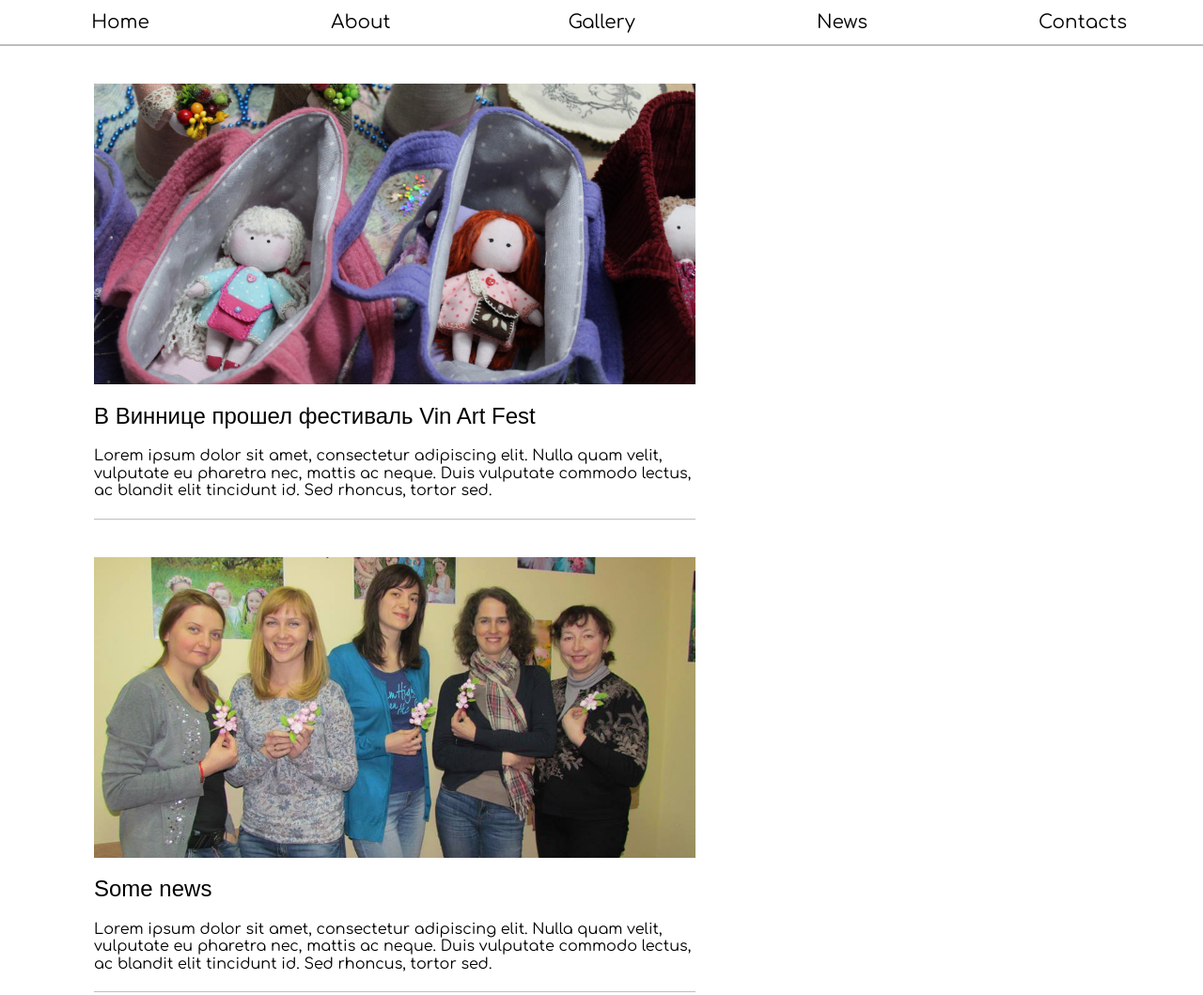
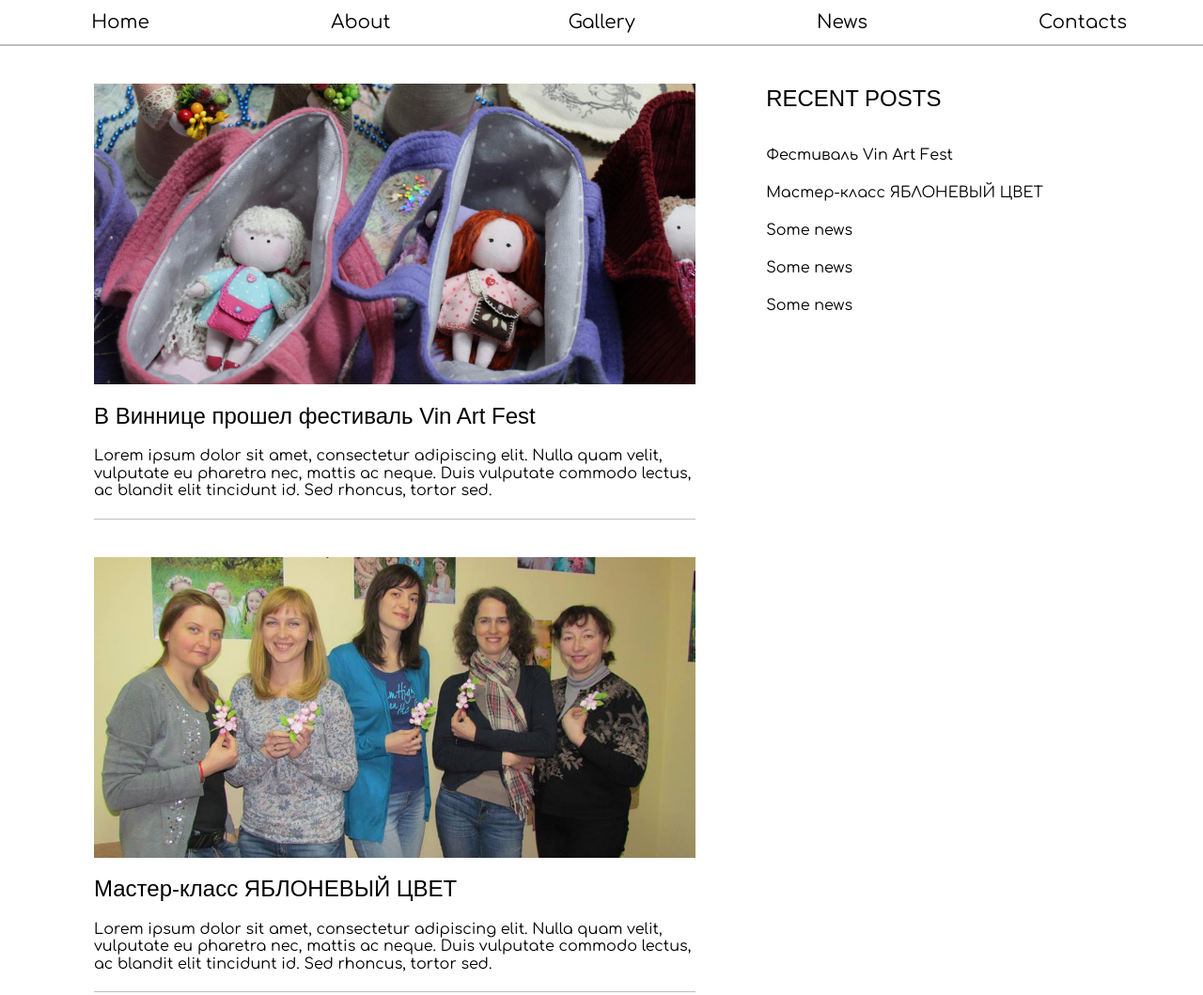
Before and after one commit to IrynaPiddubniak/Flowers, a plain HTML site: page news/index.html in a window 1280 px wide. Shown: the top 1059 px of the page at 94% size. Drawn offline with Linux system fonts and the light colour scheme; a web font is replaced by a local one.

Commit message:
added list

```diff
--- a/news/index.html
+++ b/news/index.html
@@ -16,15 +16,24 @@
         </nav>
     </header>
 
+    <ul class="news-list">
+        <h2>RECENT POSTS</h2>
+        <li class="news-item"><a href="http://vinnitsa.biz/news/318" target="_blank">Фестиваль Vin Art Fest</a></li>
+        <li class="news-item"><a href="" target="_blank">Мастер-класс ЯБЛОНЕВЫЙ ЦВЕТ</a></li>
+        <li class="news-item"><a href="#" target="_blank">Some news</a></li>
+        <li class="news-item"><a href="#" target="_blank">Some news</a></li>
+        <li class="news-item"><a href="#" target="_blank">Some news</a></li>
+    </ul>
+
     <section class="allnew">
         <section class="new">
             <img src="zapxxmeusf.jpg" alt="">
-            <h2><a href="http://vinnitsa.biz/news/318/" target="_blank">В Виннице прошел фестиваль Vin Art Fest</a></h2>
+            <h2><a href="http://vinnitsa.biz/news/318" target="_blank">В Виннице прошел фестиваль Vin Art Fest</a></h2>
             <p>Lorem ipsum dolor sit amet, consectetur adipiscing elit. Nulla quam velit, vulputate eu pharetra nec, mattis ac neque. Duis vulputate commodo lectus, ac blandit elit tincidunt id. Sed rhoncus, tortor sed.</p>
         </section>
         <section class="new">
             <img src="16406822.jpg" alt="">
-            <h2><a href="">Some news</a></h2>
+            <h2><a href="" target="_blank">Мастер-класс ЯБЛОНЕВЫЙ ЦВЕТ</a></h2>
             <p>Lorem ipsum dolor sit amet, consectetur adipiscing elit. Nulla quam velit, vulputate eu pharetra nec, mattis ac neque. Duis vulputate commodo lectus, ac blandit elit tincidunt id. Sed rhoncus, tortor sed.</p>
         </section>
     </section>
--- a/news/style.css
+++ b/news/style.css
@@ -57,7 +57,7 @@ a:hover {
     margin-bottom: 40px;
 }
 
-.new h2 {
+.new h2, .news-list h2 {
     font-family: 'Muli', sans-serif;
     font-weight: normal;
 }
@@ -77,7 +77,7 @@ footer .copy {
     font-size: 12px;
 }
 
-footer a {
+footer a, .news-list a {
     text-decoration: none;
     color: black;
 }
@@ -93,3 +93,19 @@ footer img {
     top: 5px;
     width: 25px;
 }
+
+
+.news-list {
+    position: fixed;
+    right: 170px;
+    line-height: 40px;
+    font-size: 16px;
+}
+
+.news-list a:hover {
+    color: #1e6499;
+}
+
+li {
+    list-style-type: none;
+}
```
